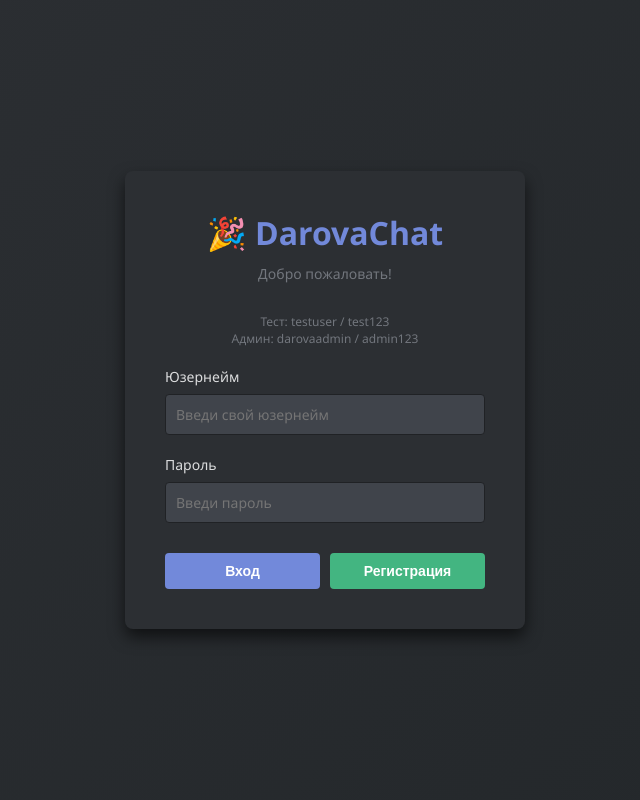
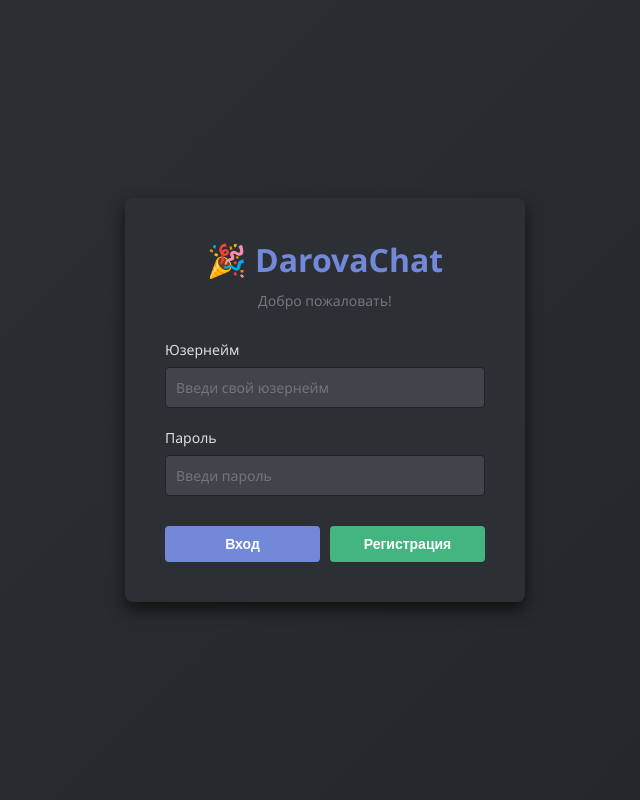
Before and after one commit to taburet22862-droid/darovachat, a Flask app: page / in a window 1280 px wide. Shown: the whole page, without its empty margins (315-955 px from the left). Run offline with Flask 3, Linux system fonts and the light colour scheme.

Commit message:
Update index.html

```diff
--- a/templates/index.html
+++ b/templates/index.html
@@ -694,7 +694,6 @@
         <div class="login-box">
             <h1>🎉 DarovaChat</h1>
             <p class="login-subtitle">Добро пожаловать!</p>
-            <p style="font-size: 12px; color: #72767d; margin-bottom: 20px; text-align: center;">Тест: testuser / test123<br>Админ: darovaadmin / admin123</p>
             <div id="loginForm">
                 <div class="form-group">
                     <label for="loginUsername">Юзернейм</label>
```
